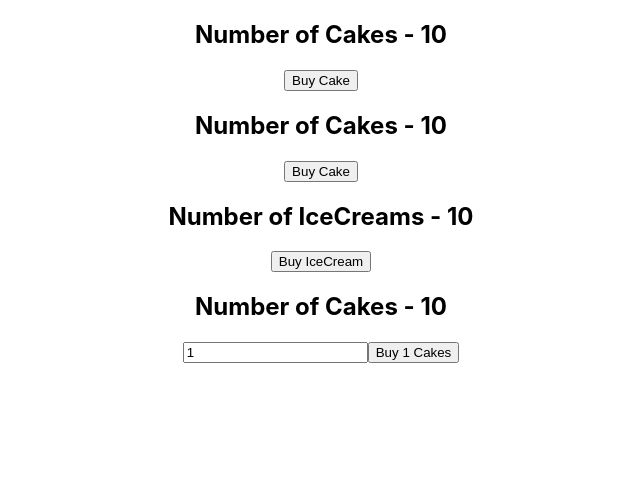
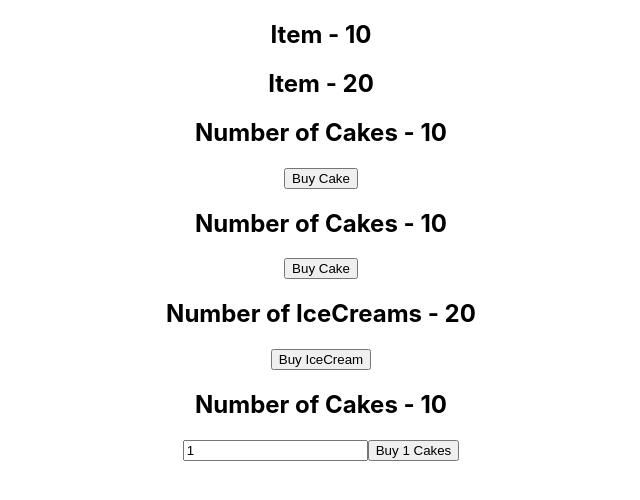
Before and after one commit to sandeep194920/React-Redux-Demo-App, a React (Create React App) app: page / in a window 1280 px wide. Shown: the top 500 px of the page, without its empty margins (319-959 px from the left). Built offline with nearby package versions, Linux system fonts and the light colour scheme.

Commit message:
mapStateToProps 2nd arg ownProps - useful for displaying details of an item when clicked

```diff
--- a/src/App.js
+++ b/src/App.js
@@ -6,12 +6,15 @@
 import HooksCakeContainer from './components/HooksCakeContainer';
 import IceCreamContainer from './components/IceCreamContainer';
 import NewCakeContainer from './components/NewCakeContainer';
+import ItemContainer from './components/ItemContainer';
 
 
 function App() {
   return (
     <Provider store={store}>
       <div className="App">
+        <ItemContainer cake />
+        <ItemContainer />
         <HooksCakeContainer />
         <CakeContainer />
         <IceCreamContainer />
--- /dev/null
+++ b/src/components/ItemContainer.js
@@ -0,0 +1,28 @@
+import React from 'react'
+import { connect } from 'react-redux'
+// In this component, we need to display either the cake or the icecreams based on the props passed from the parent container
+// So this container can be reused for both cakes and icecreams
+// NOTE : You can implement this in your projects when you click on an item and display it's details. This can be used as the common container for the details
+
+function ItemContainer(props) {
+    return (
+        <div>
+            <h2>Item - {props.item} </h2>
+        </div>
+    )
+}
+
+// There can be a second parameter in mapStateToProps which makes this container common
+const mapStateToProps = (state, ownProps) => {
+    // we conditionally check if the cake prop is passed from the parent component.
+    // If yes, then we display cakes else we display icecreams
+
+    const itemState = ownProps.cake ? state.cake.numOfCakes : state.iceCream.numOfIceCreams;
+
+    return {
+
+        item: itemState
+    }
+}
+
+export default connect(mapStateToProps)(ItemContainer)
--- a/src/redux/icecream/icecreamReducer.js
+++ b/src/redux/icecream/icecreamReducer.js
@@ -1,7 +1,7 @@
 import { BUY_ICECREAM } from "./iceCreamTypes"
 
 const initialState = {
-    numOfIceCreams: 10
+    numOfIceCreams: 20
 }
 
 const iceCreamReducer = (state = initialState, action) => {
```
